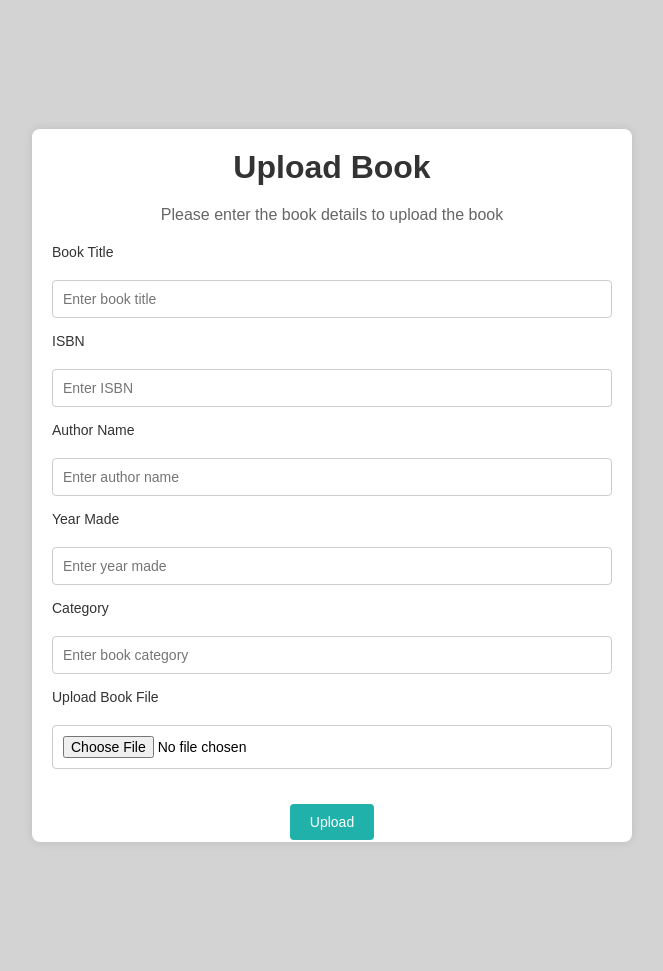
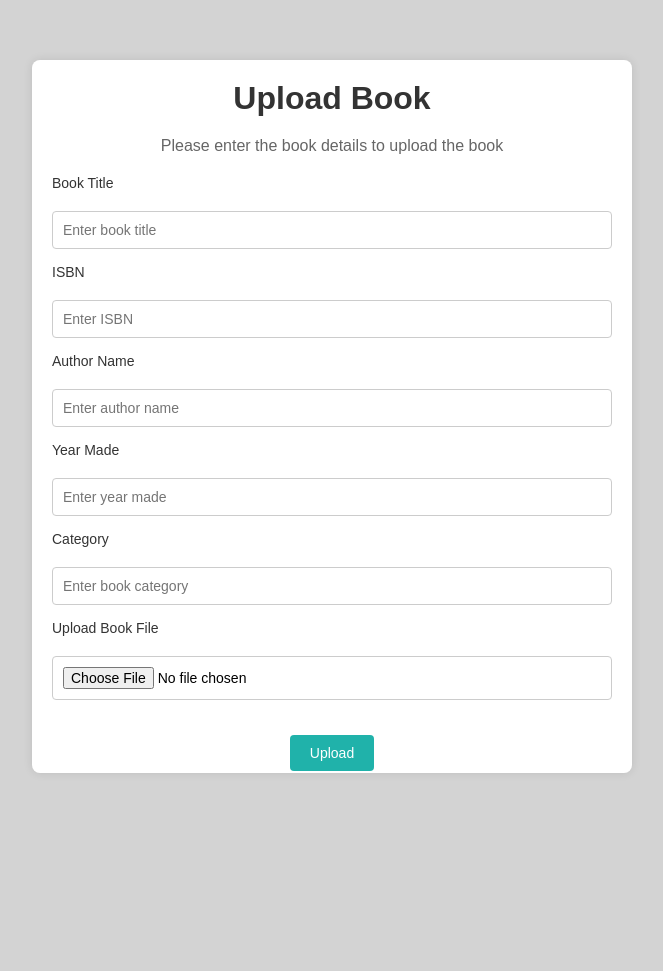
Before and after one commit to DulanjaliSankapaliKoswatte/Group11_LibryMangmnt, a PHP site: page /uploadbooks.html in a window 1280 px wide. Shown: the whole page, without its empty margins (308-971 px from the left). After the commit the page ends 773 px from the top, so only its background shows below. Run offline with PHP 8.4, Linux system fonts and the light colour scheme.

Commit message:
changes to the upload file

```diff
--- a/ITIS_Project/uploadbooks.css
+++ b/ITIS_Project/uploadbooks.css
@@ -11,7 +11,7 @@ body {
     align-items: center;
     background-color: lightgrey;
     font-family: Arial, Helvetica, sans-serif;
-    height: 100vh;
+    height: auto;
     margin: 40px;
 }
 
```
